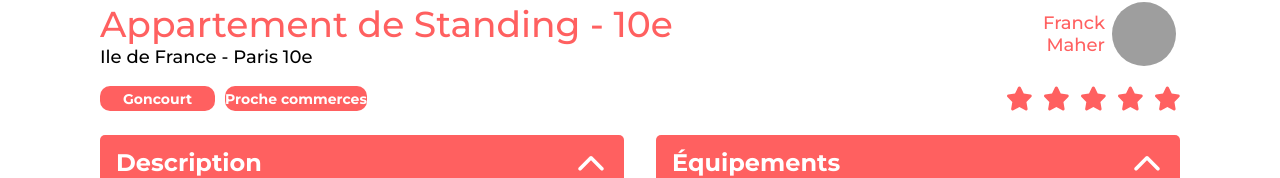
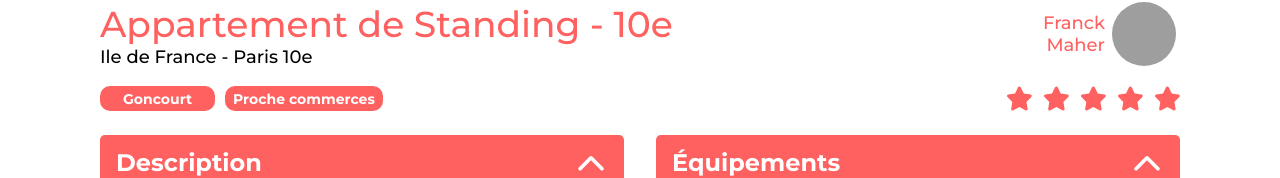
Before and after one commit to purplnay/kasa, a React (Vite) app: page /fiche-logement/0979876d in a window 1280 px wide. Shown: the part 584-762 px from the top of the page. Built offline with nearby package versions, Linux system fonts and the light colour scheme; grey boxes are pictures that could not be loaded.

Commit message:
Fix tag width

```diff
--- a/src/pages/FicheLogementPage.module.scss
+++ b/src/pages/FicheLogementPage.module.scss
@@ -57,6 +57,7 @@
   background-color: $red;
   min-width: 84px;
   height: 18px;
+  padding: 0 4px;
   display: flex;
   align-items: center;
   justify-content: center;
@@ -67,6 +68,7 @@
   @include desktop {
     border-radius: 10px;
     min-width: 115px;
+    padding: 0 8px;
     height: 25px;
     font-size: 0.875em;
   }
```
